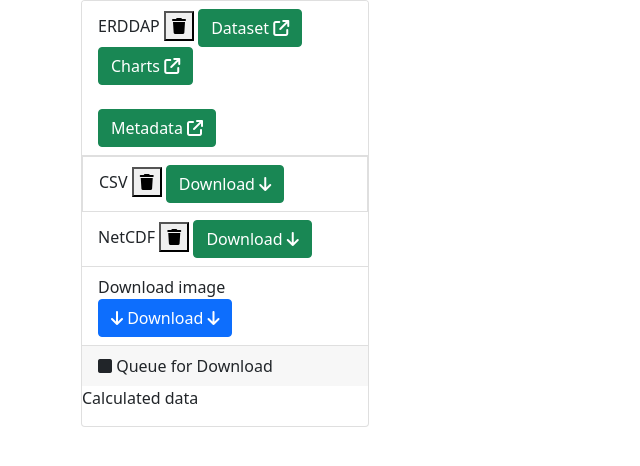
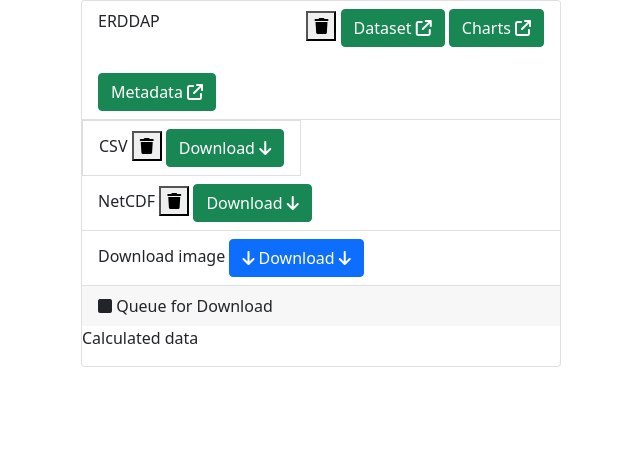
Before and after one commit to jarin96/PopUp-button, a plain HTML site: page index.html in a window 1280 px wide. Shown: the whole page, without its empty margins (1-641 px from the left). Drawn offline with nearby package versions, Linux system fonts and the light colour scheme.

Commit message:
entered code

```diff
--- a/index.html
+++ b/index.html
@@ -6,6 +6,7 @@
     <meta name="viewport" content="width=device-width, initial-scale=1.0">
     <title>PopUp Download</title>
     <!-- Font awesome icon -->
+    <link rel="stylesheet" href="style.css">
     <script src="https://kit.fontawesome.com/3314db3d3d.js" crossorigin="anonymous"></script>
     <!-- bootstrap stylesheet -->
     <link href="https://cdn.jsdelivr.net/npm/bootstrap@5.0.2/dist/css/bootstrap.min.css" rel="stylesheet" integrity="sha384-EVSTQN3/azprG1Anm3QDgpJLIm9Nao0Yz1ztcQTwFspd3yD65VohhpuuCOmLASjC" crossorigin="anonymous">
@@ -14,25 +15,31 @@
 <body>
     <div>
         <section class="container">
-            <div class="card" style="width: 18rem;">
+            <div class="card" style="width: 30rem;">
                 <ul class="list-group list-group-flush">
-                  <li class="list-group-item">ERDDAP
-
-                    <button>
-                        <i class="fa-solid fa-trash"></i>
-                       </button>
-                        <button type="button" class="btn btn-success">Dataset
-                            <i class="fa-solid fa-arrow-up-right-from-square"></i>
-                        </button>
-                        <button type="button" class="btn btn-success">Charts
-                            <i class="fa-solid fa-arrow-up-right-from-square"></i>
-                        </button>
+                  <li id="err" class="list-group-item">
+                    <div>
+                    <p>ERDDAP
+                    </p>
                     <div>
                         <br>
                         <button type="button" class="btn btn-success">Metadata
                             <i class="fa-solid fa-arrow-up-right-from-square"></i>
                         </button>
                     </div>
+                </div>
+                    <div>
+                        <button>
+                            <i class="fa-solid fa-trash"></i>
+                           </button>
+                            <button type="button" class="btn btn-success">Dataset
+                                <i class="fa-solid fa-arrow-up-right-from-square"></i>
+                            </button>
+                            <button type="button" class="btn btn-success">Charts
+                                <i class="fa-solid fa-arrow-up-right-from-square"></i>
+                            </button>
+                    </div>
+
                   </li>
                   <div class="csv">
                     <div class="list-group-item">CSV
--- a/style.css
+++ b/style.css
@@ -1,4 +1,4 @@
-.erddap{
+#erddap{
     column-gap: 40px;
     display: flex;
     align-items: center;
@@ -9,3 +9,15 @@
     align-items: center;
     justify-content: space-between;
 }
+#err{
+    display: flex;
+    justify-content: space-between;
+}
+.list-group-item {
+    display: flex;
+    justify-content: space-between;
+}
+.list-group-item{
+    display: flex;
+    justify-content: space-between;
+}
```
